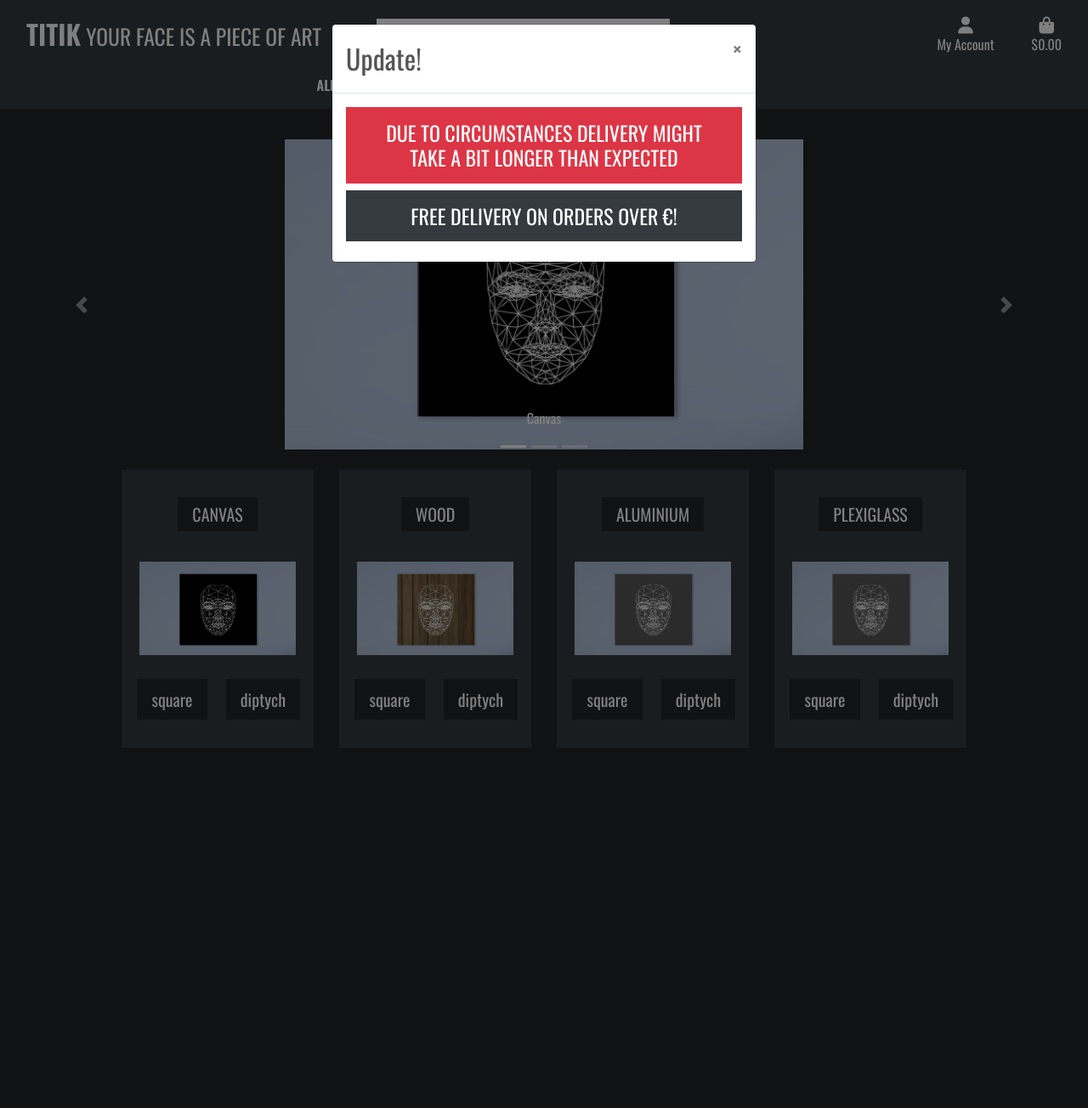
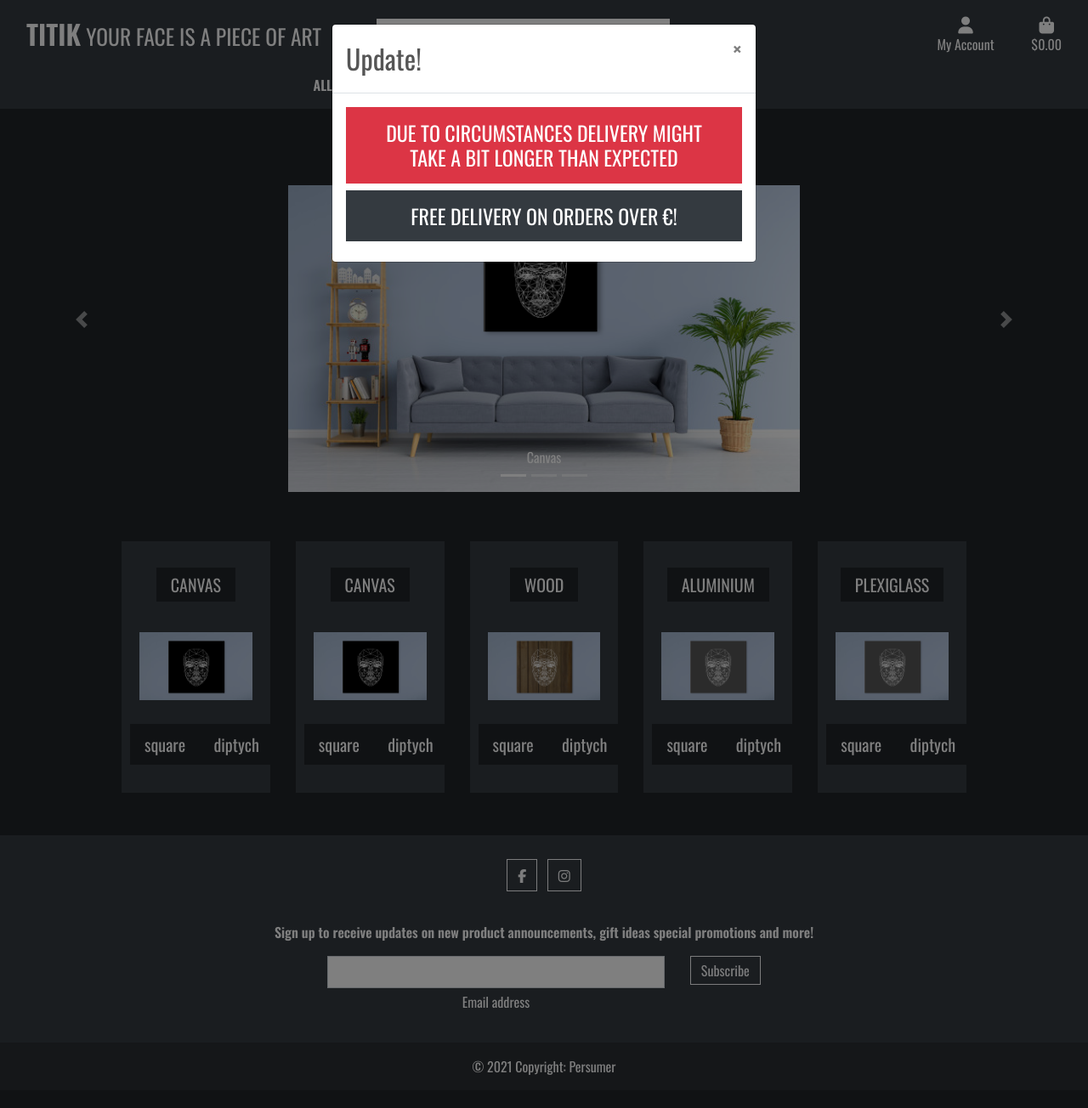
Before and after one commit to MariskaS85/Titik, a Django app: template home/templates/home/index.html in a window 1280 px wide. Shown: the top 1304 px of the page at 85% size. Run offline with Django 3.2, Linux system fonts and the light colour scheme; the template is opened without the code that fills it, so the values that code supplies are empty; some libraries are stand-ins or nearby versions; some web fonts are replaced.

Commit message:
changed the hero image

```diff
--- a/home/templates/home/index.html
+++ b/home/templates/home/index.html
@@ -12,7 +12,8 @@
 {% block content %}
 
 <div class="overlay"></div>
-    <div id="carouselIndicators px-1 m-0" class="carousel slide carousel-fade pb-4" data-ride="carousel">
+<div class="top d-block d-lg-none d-xl-none"></div>
+    <div id="carouselIndicators" class="px-2 py-2 m-0 carousel slide carousel-fade " data-ride="carousel">
         <ol class="carousel-indicators">
             <li data-target="#carouselIndicators" data-slide-to="0" class="active"></li>
             <li data-target="#carouselIndicators" data-slide-to="1"></li>
@@ -20,21 +21,30 @@
         </ol>
         <div class="carousel-inner">
             <div class="carousel-item text-center active">
-                <img class= "col-xs-12 col-md-6" src="/media/vierkant_zwart.png" alt="Canvas square">
+                <div class="carousel-text">
+                      <h2 class="text-white"><small>New tech enables you</small></h2>
+                </div>
+                <img class= "col-xs-12 col-md-6" src="/media/vierkant_zwart_l.png" alt="Canvas square">
                 <div class="carousel-caption d-none d-md-block m-0 p-0">
-                    <h1 class="card-title text-center m-0 p-0"><a href="{% url 'products' %}?category=canvas,diptych_canvas" class="text-white btn rounded-0 p-0">Canvas</a></h1>
+                    <h1 class="card-title text-center m-0 p-0"><a href="{% url 'products' %}?category=canvas,diptych_canvas" class="text-white btn rounded-0 p-2">Canvas</a></h1>
                 </div>
             </div>
             <div class="carousel-item text-center">
-                <img class= "col-xs-12 col-md-6" src="/media/vierkant_hout.png" alt="Wood square">
+                <div class="carousel-text">
+                      <h2 class="text-white"><small>to customize your art</small></h2>
+                </div>
+                <img class= "col-xs-12 col-md-6" src="/media/vierkant_hout_l.png" alt="Wood square">
                 <div class="carousel-caption d-none d-md-block m-0 p-0">
-                     <h1 class="card-title text-center m-0 p-0"><a href="{% url 'products' %}?category=wood,diptych_wood" class="text-white btn rounded-0 p-0">Wood</a></h1>
+                     <h1 class="card-title text-center m-0 p-0"><a href="{% url 'products' %}?category=wood,diptych_wood" class="text-white btn rounded-0 p-2">Wood</a></h1>
                 </div>
             </div>
             <div class="carousel-item text-center">
-                <img class= "col-xs-12 col-md-6" src="/media/vierkant_grijs.png" alt="Aluminium Square">
+                <div class="carousel-text">
+                      <h2 class="text-white"><small>to your own face!</small></h2>
+                </div>
+                <img class= "col-xs-12 col-md-6" src="/media/vierkant_grijs_l.png" alt="Aluminium Square">
                 <div class="carousel-caption d-none d-md-block m-0 p-0">
-                    <h1 class="card-title text-center m-0 p-0"><a href="{% url 'products' %}?category=aluminium,diptych_aluminium" class="text-white btn rounded-0 p-0">Aluminium</a></h1>
+                    <h1 class="card-title text-center m-0 p-0"><a href="{% url 'products' %}?category=aluminium,diptych_aluminium" class="text-white btn rounded-0 p-2">Aluminium</a></h1>
                 </div>
             </div>
         </div>
@@ -47,14 +57,27 @@
             <span class="sr-only">Next</span>
         </a>
     </div>
+    <div class="bottom py-3"></div>
     <div class="container">
         <div class="row">
             <div class="col">
                 <div class="card p-auto bg-dark text-white rounded-0 border border-dark">
                     <div class="card-body">
                         <h1 class="card-title text-center"><a href="{% url 'products' %}?category=canvas,diptych_canvas" class="shop-button btn btn-lg rounded-0 text-uppercase py-1">Canvas</a></h1>
+                        <img class="card-img-top py-4" src="/media/vierkant_zwart.png" alt="Canvas Square">
+                        <div class="row">
+                            <h4 class="col-6 p-1 text-center"><a href="{% url 'products' %}?category=canvas" class="shop-button btn btn-lg rounded-0 text-lowercase">Square</a></h4>
+                            <h4 class="col-6 p-1 text-center"><a href="{% url 'products' %}?category=diptych_canvas" class="shop-button btn btn-lg rounded-0 text-lowercase">Diptych</a></h4>
+                        </div>
+                    </div>
+                </div>
+            </div>
+            <div class="col">
+                <div class="card p-auto bg-dark text-white rounded-0 border border-dark">
+                    <div class="card-body">
+                        <h1 class="card-title text-center"><a href="{% url 'products' %}?category=canvas,diptych_canvas" class="shop-button btn btn-lg rounded-0 text-uppercase py-1">Canvas</a></h1>
                         <img class="card-img-top py-4" src="/media/vierkant_zwart.png" alt="Canvas square">
-                        <div class="row px-auto">
+                        <div class="row">
                             <h4 class="col-6 p-1 text-center"><a href="{% url 'products' %}?category=canvas" class="shop-button btn btn-lg rounded-0 text-lowercase">Square</a></h4>
                             <h4 class="col-6 p-1 text-center"><a href="{% url 'products' %}?category=diptych_canvas" class="shop-button btn btn-lg rounded-0 text-lowercase">Diptych</a></h4>
                         </div>
@@ -66,7 +89,7 @@
                     <div class="card-body">
                         <h1 class="card-title text-center"><a href="{% url 'products' %}?category=wood,diptych_wood" class="shop-button btn btn-lg rounded-0 text-uppercase py-1">Wood</a></h1>
                         <img class="card-img-top py-4" src="/media/vierkant_hout.png" alt="Wood square">
-                        <div class="row px-auto">
+                        <div class="row">
                             <h4 class="col-6 p-1 text-center"><a href="{% url 'products' %}?category=wood" class="shop-button btn btn-lg rounded-0 text-lowercase">Square</a></h4>
                             <h4 class="col-6 p-1 text-center"><a href="{% url 'products' %}?category=diptych_wood" class="shop-button btn btn-lg rounded-0 text-lowercase">Diptych</a></h4>
                         </div>
@@ -99,6 +122,7 @@
             </div>
         </div>
     </div>
+
 <!--
         <div class="container h-100">
         <div class="row h-100">
--- a/home/views.py
+++ b/home/views.py
@@ -7,8 +7,8 @@ def index(request):
 
     return render(request, 'home/index.html')
 
+
 def productIndex(request):
-
 
     context = {
         'products': products,
--- a/static/css/base.css
+++ b/static/css/base.css
@@ -18,6 +18,19 @@ body {
     background: #212529;
     z-index: -1;
 }
+.top {
+    height: 100px;
+    width: 100%;
+}
+
+.bottom {
+    height: 50px;
+    width: 100%;
+}
+.button-menu-border {
+    width: 3px;
+}
+
 .carousel-item {
   background: no-repeat center center fixed;
   background-position: center;
--- a/templates/base.html
+++ b/templates/base.html
@@ -25,7 +25,6 @@
     {% endblock %}
 
     {% block corejs %}
-        <script src="tsparticles.min.js"></script>
         <script src="https://kit.fontawesome.com/b019a41343.js" crossorigin="anonymous"></script>
         <script src="https://code.jquery.com/jquery-3.5.1.min.js" integrity="sha256-9/aliU8dGd2tb6OSsuzixeV4y/faTqgFtohetphbbj0=" crossorigin="anonymous"></script>
         <script src="https://cdn.jsdelivr.net/npm/popper.js@1.16.0/dist/umd/popper.min.js" integrity="sha384-Q6E9RHvbIyZFJoft+2mJbHaEWldlvI9IOYy5n3zV9zzTtmI3UksdQRVvoxMfooAo" crossorigin="anonymous"></script>
@@ -42,7 +41,7 @@
     <header class="container-fluid fixed-top">
         <div id="topnav" class="row bg-dark pt-lg-2 d-none d-lg-flex">
             <div class="col-12 col-lg-4 my-auto py-1 py-lg-0 text-center text-lg-left">
-                <a href="{% url 'home' %}" class="nav-link main-logo-lnk">
+                <a href="{% url 'home' %}" class="nav-link main-logo-link">
                     <h2 class="logo-font text-white my-0"><strong>Titik</strong><small> Your Face is a Piece of Art</small></h2>
                 </a>
             </div>
@@ -101,8 +100,8 @@
             </div>
         </div>
         <div class="row bg-dark">
-            <nav class="navbar navbar-expand-lg navbar-light w-100">
-                <button class="navbar-toggler" type="button" data-target="#main-nav" data-toggle="collapse" aria-controls="main-nav" aria-expanded="false" aria-label="Toggle navigation"><span class="navbar-toggler-icon"></span></button>
+            <nav class="navbar navbar-expand-lg w-100">
+                <button class="navbar-toggler content-white border border-white text-white rounded-0 p-2" type="button" data-target="#main-nav" data-toggle="collapse" aria-controls="main-nav" aria-expanded="false" aria-label="Toggle navigation"><i class="fas fa-bars fa-lg"></i></button>
 
                 {% include 'includes/mobile-top-header.html' %}
                 {% include 'includes/main-nav.html' %}
@@ -134,11 +133,84 @@
     {% block content %}
     {% endblock %}
 
+<div class="bottom py-3"></div>
+    <!-- Footer -->
+<footer class="bg-dark text-center text-white alighn-content-center ">
+  <!-- Grid container -->
+  <div class="container py-4 mx-auto">
+    <!-- Section: Social media -->
+    <section class="mb-4">
+      <!-- Facebook -->
+      <a class="btn btn-outline-light btn-floating m-1 rounded-0" href="#!" role="button"
+        ><i class="fab fa-facebook-f"></i
+      ></a>
+       <!-- Instagram -->
+      <a class="btn btn-outline-light btn-floating m-1 rounded-0" href="https://www.instagram.com/titik_faceart/" role="button"
+        ><i class="fab fa-instagram"></i
+      ></a>
+    </section>
+    <!-- Section: Social media -->
+
+    <!-- Section: Text -->
+    <section class="mb-4">
+      <p>
+      </p>
+    </section>
+    <!-- Section: Text -->
+
+    <!-- Section: Form -->
+    <section class="">
+      <form action="">
+        <!--Grid row-->
+        <div class="row d-flex justify-content-center">
+          <!--Grid column-->
+          <div class="col-auto">
+            <p class="pt-2">
+              <strong>Sign up to receive updates on new product announcements, gift ideas special promotions and more!</strong>
+            </p>
+          </div>
+          <!--Grid column-->
+
+          <!--Grid column-->
+          <div class="col-md-5 col-12">
+            <!-- Email input -->
+            <div class="form-outline form-white">
+              <input type="email" id="form5Example2" class="form-control rounded-0"/>
+              <label class="form-label py-1" for="form5Example2">Email address</label>
+            </div>
+          </div>
+          <!--Grid column-->
+
+          <!--Grid column-->
+          <div class="col-auto">
+            <!-- Submit button -->
+            <button type="submit" class="btn btn-outline-light py-1  rounded-0">
+              Subscribe
+            </button>
+          </div>
+          <!--Grid column-->
+        </div>
+        <!--Grid row-->
+      </form>
+    </section>
+    <!-- Section: Form -->
+  </div>
+  <!-- Grid container -->
+
+  <!-- Copyright -->
+  <div class="text-center p-3" style="background-color: rgba(0, 0, 0, 0.2);">
+    © 2021 Copyright:
+    <a class="text-white" href="https://www.persumer.com/">Persumer</a>
+  </div>
+  <!-- Copyright -->
+</footer>
+<!-- Footer -->
+
+
     {% block postloadjs %}
     <script type="text/javascript">
         $('.toast').toast('show');
     </script>
     {% endblock %}
-
 </body>
 </html>
--- a/templates/includes/main-nav.html
+++ b/templates/includes/main-nav.html
@@ -40,5 +40,19 @@
                 About
             </a>
         </li>
+        <li class="d-block d-lg-none">
+            <a class="{% if grand_total %}text-primary font-weight-bold{% else %}text-white{% endif %} nav-link d-block d-lg-none" href="{% url 'view_bag' %}">
+            <div class="text-center">
+                <div><i class="fas fa-shopping-bag fa-lg"></i></div>
+                <p class="my-0">
+                    {% if grand_total %}
+                        ${{ grand_total|floatformat:2 }}
+                    {% else %}
+                        $0.00
+                    {% endif %}
+                </p>
+            </div>
+            </a>
+        </li>
     </ul>
 </div>
--- a/templates/includes/mobile-top-header.html
+++ b/templates/includes/mobile-top-header.html
@@ -1,3 +1,9 @@
+<li class="list-inline-item d-block d-lg-none d-xl-none">
+    <a href="{% url 'home' %}" class="nav-link main-logo-link text-white text-center">
+        <div><i class="fas fa-home fa-lg"></i></div>
+        <p class="my-0">Home</p>
+    </a>
+</li>
 <li class="list-inline-item">
     <a class="text-white nav-link d-block d-lg-none bg-dark" href="#" id="mobile-search" data-toggle="dropdown" aria-haspopup="true" aria-expanded="false">
         <div class="text-center">
@@ -5,7 +11,7 @@
             <p class="my-0">Search</p>
         </div>
     </a>
-    <div class="dropdown-menu border-0 w-100 p-3 rounded-0 my-0" aria-labelledby="mobile-search">
+    <div class="dropdown-menu border-0 w-100 p-2 rounded-0 my-0" aria-labelledby="mobile-search">
         <form class="form" method="GET" action=" {% url 'products' %}">
             <div class="input-group w-100">
                 <input class="form-control border border-dark rounded-0" type="text" name="q" placeholder="Search our site">
@@ -39,7 +45,8 @@
         {% endif %}
     </div>
 </li>
-<li class="list-inline-item">
+
+<!-- <li class="list-inline-item">
     <a class="{% if grand_total %}text-primary font-weight-bold{% else %}text-white{% endif %} nav-link d-block d-lg-none" href="{% url 'view_bag' %}">
         <div class="text-center">
             <div><i class="fas fa-shopping-bag fa-lg"></i></div>
@@ -53,3 +60,4 @@
         </div>
     </a>
 </li>
+-->
```
Also changed, not shown: products/templates/products/products.html (+5 -5 lines). Lines whose indentation alone changed are shown as unchanged.
